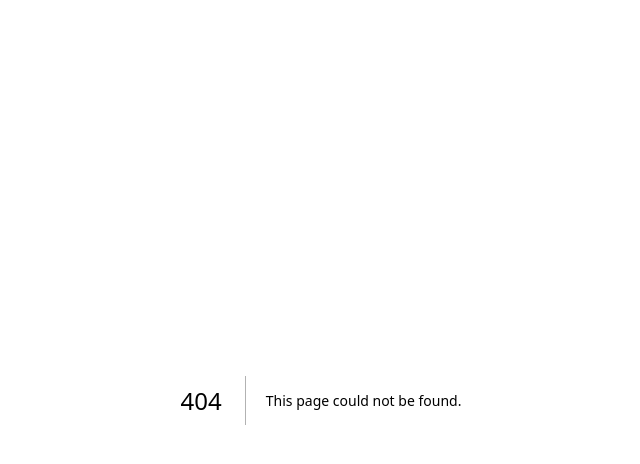
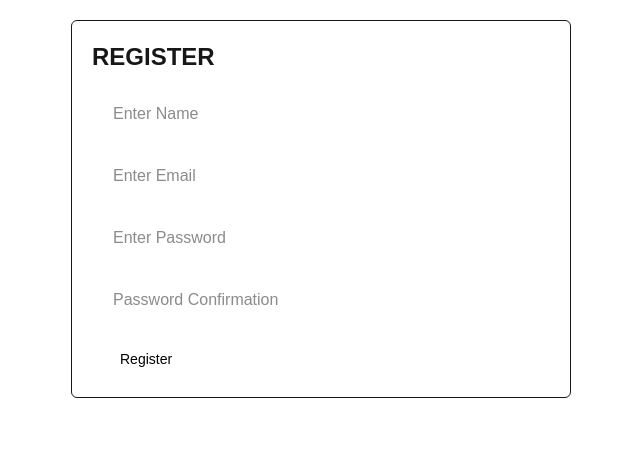
Before and after one commit to ankitasimkhada1/react-project, a Next.js app: page /register in a window 1280 px wide. Before the commit this address had no page. Shown: the top 464 px of the page, without its empty margins (319-959 px from the left). Built offline with nearby package versions, Linux system fonts and the light colour scheme.

Commit message:
Add RegisterPage component with form inputs for user registration

```diff
--- /dev/null
+++ b/src/app/register/page.tsx
@@ -0,0 +1,58 @@
+const RegisterPage = () => {
+    return (
+        <div className="px-10 py-5 flex justify-center">
+            <div className="w-[500px] border rounded-md p-5">
+                <h1 className="text-2xl font-semibold uppercase">
+                    Register
+                </h1>
+
+                <form
+                    // onSubmit={onSubmit}
+                    className="mt-5 flex flex-col gap-5"
+                    >
+                    <div>
+                        <input
+                            type="text"
+                            name="name"
+                            placeholder="Enter Name"
+                            className="w-full border border-white px-5 py-2 rounded-md"
+                            />
+                    </div>
+                    <div>
+                        <input
+                            type="email"
+                            name="email"
+                            placeholder="Enter Email"
+                            className="w-full border border-white px-5 py-2 rounded-md"
+                            />
+                    </div>
+                    <div>
+                        <input
+                            type="password"
+                            name="password"
+                            placeholder="Enter Password"
+                            className="w-full border border-white px-5 py-2 rounded-md"
+                            />
+                    </div>
+                    <div>
+                        <input
+                            type="password"
+                            name="password_confirmation"
+                            placeholder="Password Confirmation"
+                            className="w-full border border-white px-5 py-2 rounded-md"
+                            />
+                    </div>
+                    <div>
+                        <button
+                            type="submit"
+                            className="bg-white text-black px-7 py-2 text-sm rounded-md">
+                            Register
+                        </button>
+                    </div>
+                </form>
+            </div>
+        </div>
+    );
+}
+
+export default RegisterPage;
```
